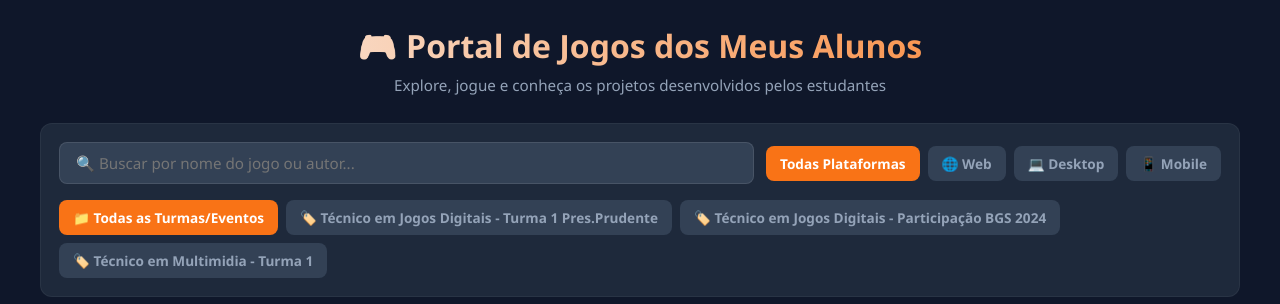
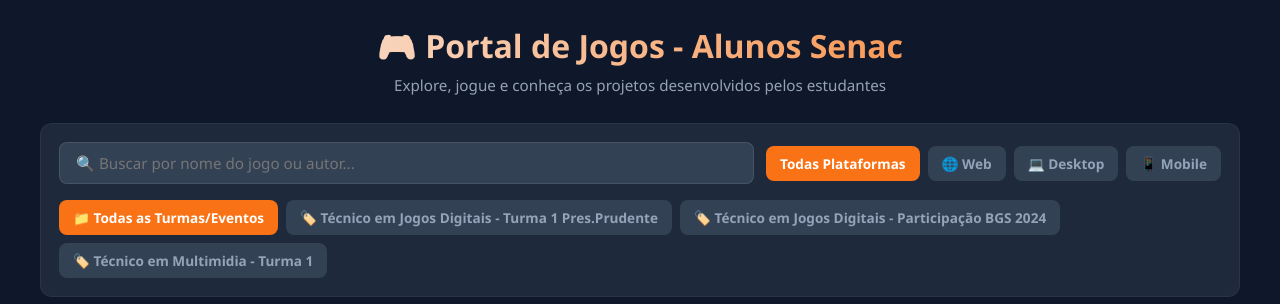
Before and after one commit to dfilitto/portaljogossenac, a plain HTML site: page index.html in a window 1280 px wide. Shown: the top 304 px of the page. Drawn offline with Linux system fonts and the light colour scheme.

Commit message:
Add files via upload

```diff
--- a/index.html
+++ b/index.html
@@ -234,7 +234,7 @@
 <body>
 
     <header>
-        <h1>🎮 Portal de Jogos dos Meus Alunos</h1>
+        <h1>🎮 Portal de Jogos - Alunos Senac</h1>
         <p>Explore, jogue e conheça os projetos desenvolvidos pelos estudantes</p>
     </header>
 
```
